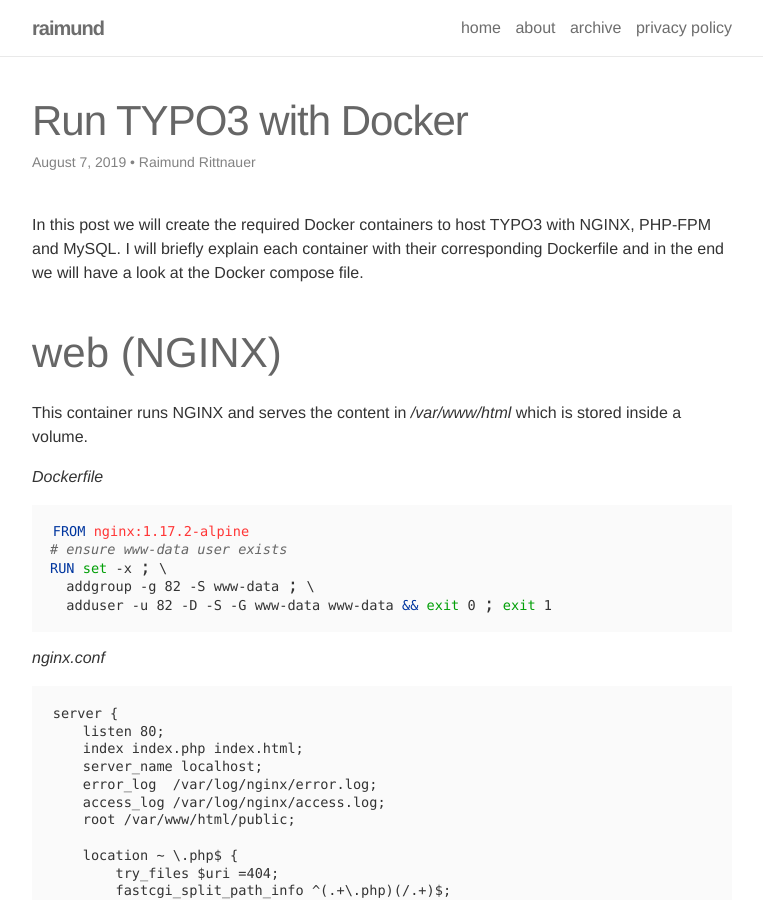
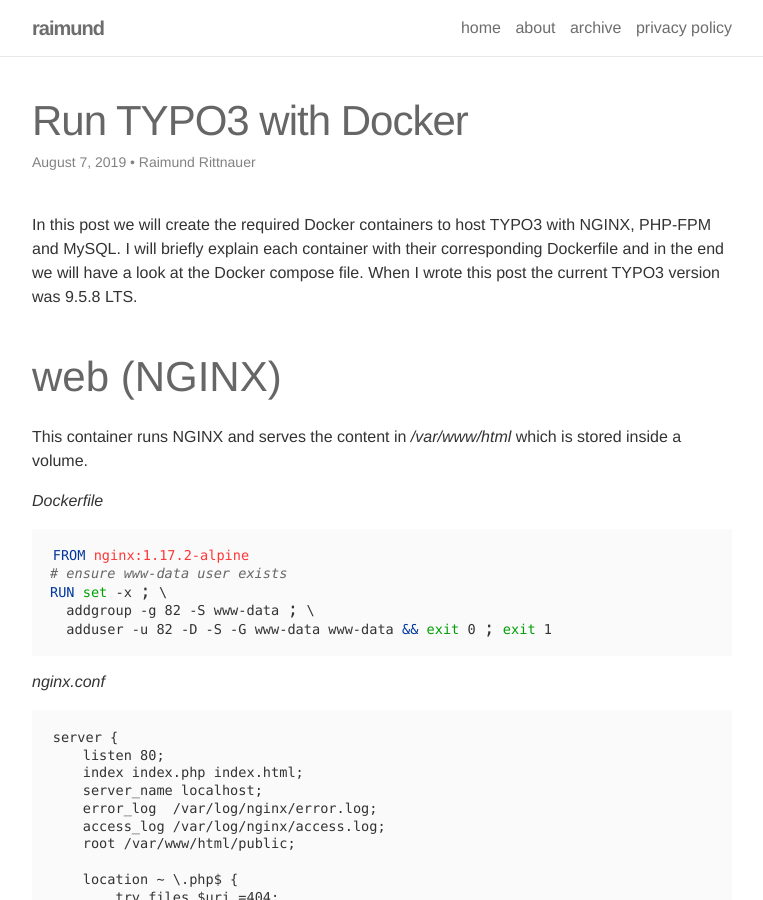
Before and after one commit to raaaimund/raaaimund.github.io, a Jekyll site: the page built from _posts/2019-08-07-run-typo3-with-docker.md, in a window 1280 px wide and 900 px high. Shown: the whole window, without its empty margins (258-1021 px from the left). Built offline with Jekyll 4.4.1, drawn with Linux system fonts in a browser that asks for light colours; nearby versions of some CDN libraries; comment, search, counter and statistics services are not loaded.

Commit message:
added text

```diff
--- a/_posts/2019-08-07-run-typo3-with-docker.md
+++ b/_posts/2019-08-07-run-typo3-with-docker.md
@@ -14,6 +14,7 @@
 
 In this post we will create the required Docker containers to host TYPO3 with NGINX, PHP-FPM and MySQL.
 I will briefly explain each container with their corresponding Dockerfile and in the end we will have a look at the Docker compose file.
+When I wrote this post the current TYPO3 version was 9.5.8 LTS.
 
 ## web (NGINX)
 
```
